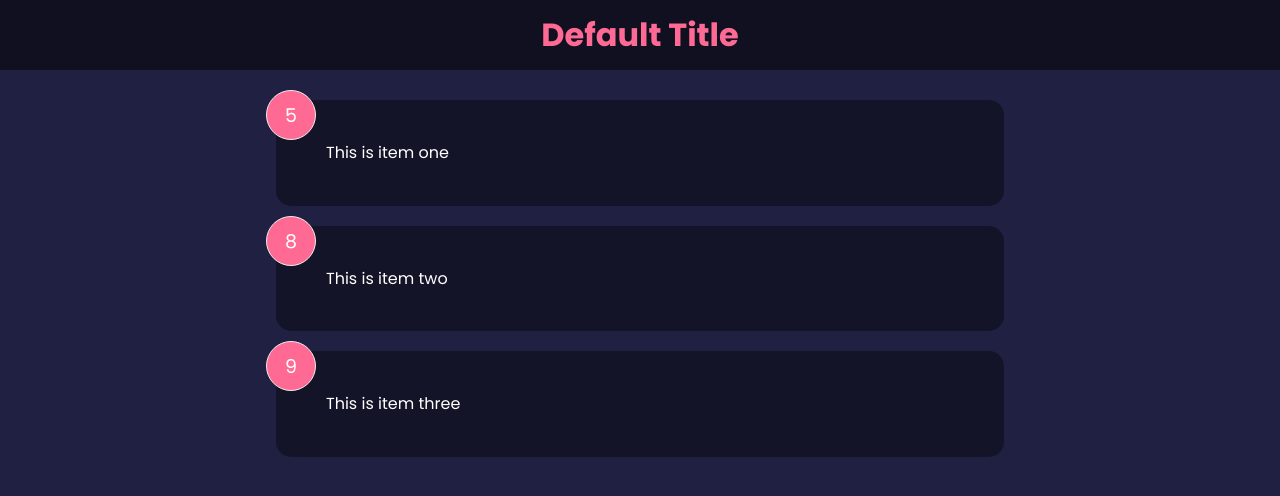
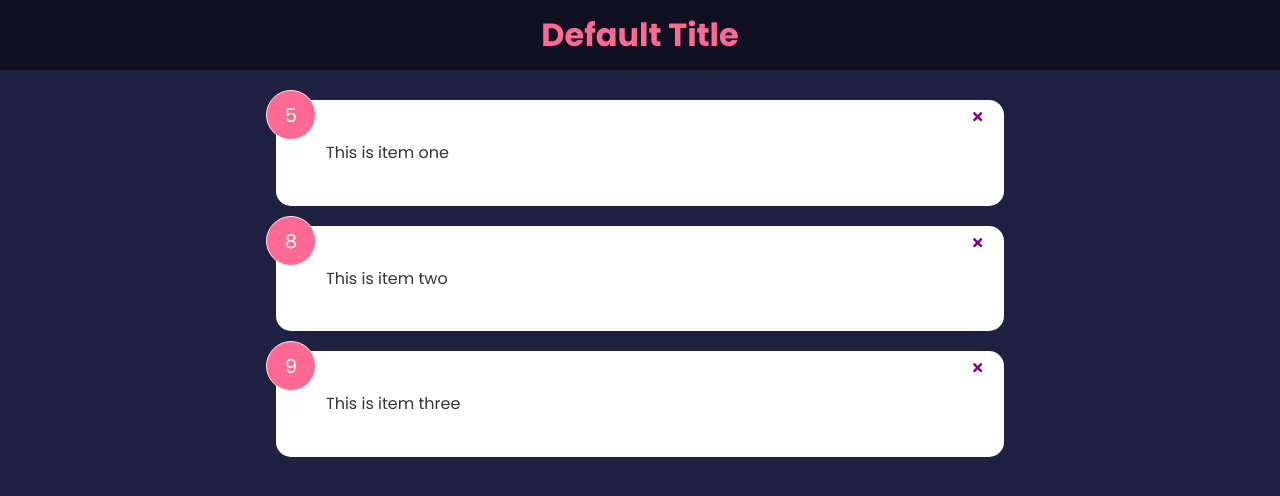
Before and after one commit to jfBiswajit/feedback, a React (Create React App) app: page / in a window 1280 px wide. Shown: the top 496 px of the page. Built offline with nearby package versions, Linux system fonts and the light colour scheme.

Commit message:
Add: S3E6

```diff
--- a/package.json
+++ b/package.json
@@ -8,6 +8,7 @@
     "@testing-library/user-event": "^13.5.0",
     "react": "^17.0.2",
     "react-dom": "^17.0.2",
+    "react-icons": "^4.3.1",
     "react-scripts": "5.0.0",
     "web-vitals": "^2.1.4"
   },
--- a/src/App.js
+++ b/src/App.js
@@ -5,11 +5,16 @@ import { useState } from 'react';
 
 function App() {
   const [feedbacks, setFeedback] = useState(Feedbacks);
+
+  const deleteFeedback = (id) => {
+    setFeedback(feedbacks.filter((item) => item.id !== id));
+  };
+
   return (
     <>
       <Header />
       <div className="container">
-        <FeedbackList feedbacks={feedbacks} />
+        <FeedbackList handelDelete={deleteFeedback} feedbacks={feedbacks} />
       </div>
     </>
   );
--- a/src/components/FeedbackItem.jsx
+++ b/src/components/FeedbackItem.jsx
@@ -1,17 +1,24 @@
+import { FaTimes } from 'react-icons/fa';
 import Card from './shared/Card';
 import PropTypes from 'prop-types';
 
-function FeedbackItem({ item }) {
+function FeedbackItem({ item, handelDelete }) {
+  const handelClick = (id) => {
+    console.log(id);
+  };
   return (
     <Card>
       <div className="num-display"> {item.rating} </div>
+      <button onClick={() => handelDelete(item.id)} className="close">
+        <FaTimes color="purple" />
+      </button>
       <div className="text-display"> {item.text} </div>
     </Card>
   );
 }
 
 FeedbackItem.propTypes = {
-  item: PropTypes.object.isRequired
-}
+  item: PropTypes.object.isRequired,
+};
 
 export default FeedbackItem;
--- a/src/components/FeedbackList.jsx
+++ b/src/components/FeedbackList.jsx
@@ -1,7 +1,7 @@
 import FeedbackItem from './FeedbackItem';
 import PropTypes from 'prop-types';
 
-function FeedbackList({ feedbacks }) {
+function FeedbackList({ feedbacks, handelDelete }) {
   if (!feedbacks || feedbacks.length === 0) {
     return <p>No feedback yet.</p>;
   }
@@ -9,7 +9,7 @@ function FeedbackList({ feedbacks }) {
   return (
     <div className="feedback-list">
       {feedbacks.map((item) => (
-        <FeedbackItem key={item.id} item={item} />
+        <FeedbackItem handelDelete={handelDelete} key={item.id} item={item} />
       ))}
     </div>
   );
--- a/src/components/shared/Card.jsx
+++ b/src/components/shared/Card.jsx
@@ -5,7 +5,7 @@ function Card({ children, reverse }) {
 }
 
 Card.defaultProps = {
-  reverse: true,
+  reverse: false,
 };
 
 Card.prototype = {
```
Also changed, not shown: 1 other file (tests, documents, lock files or other folders).
